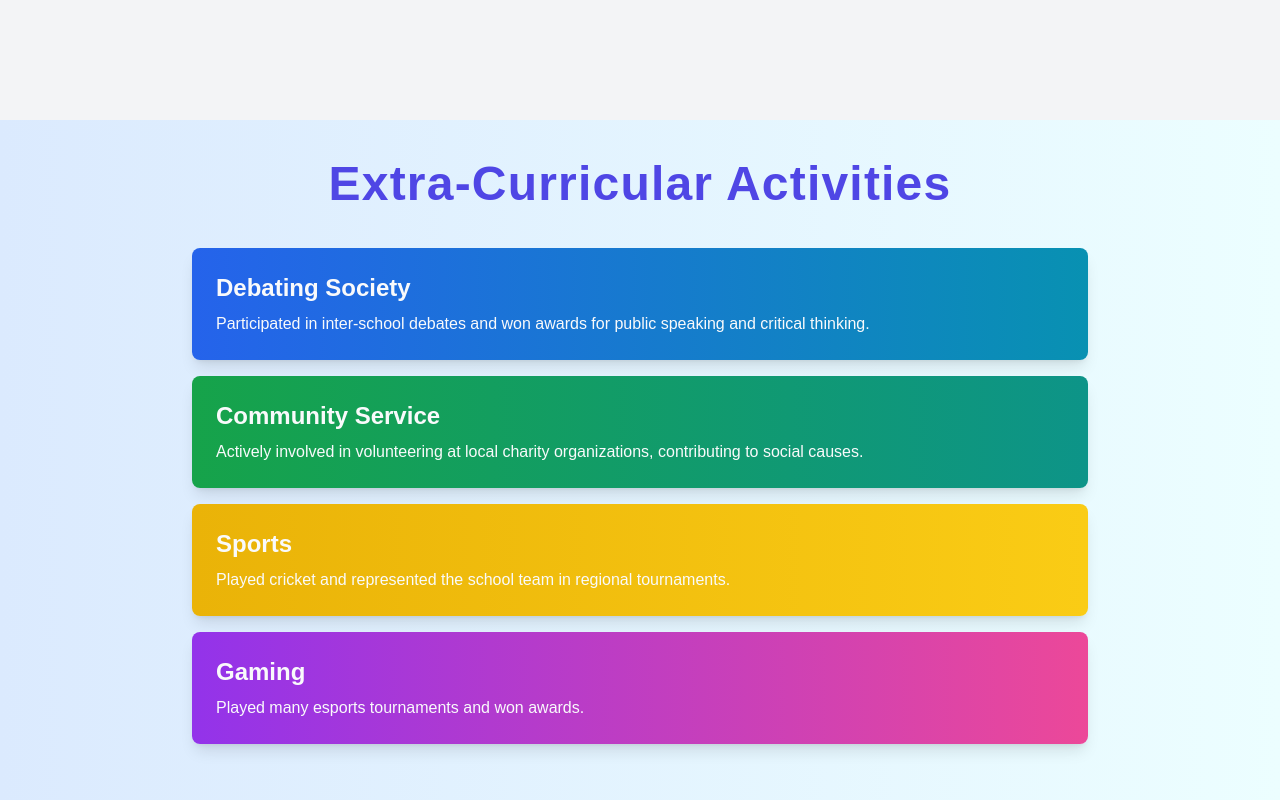
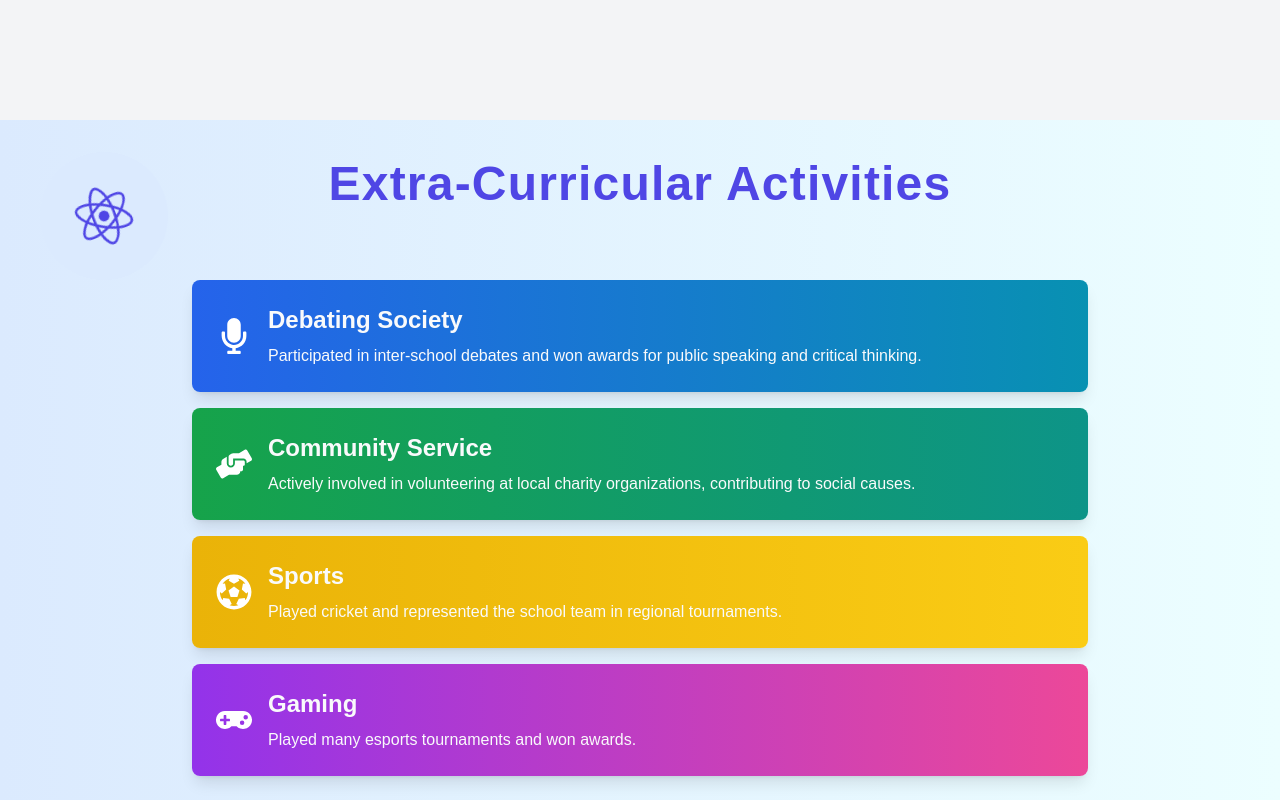
Before and after one commit to ZahidX/portfolio, a Next.js app in the folder portfolio/: page / in a window 1280 px wide. Shown: the part 4240-5040 px from the top of the page. Built offline with nearby package versions, Linux system fonts and the light colour scheme.

Commit message:
done color

```diff
--- a/portfolio/app/pages/Extra.js
+++ b/portfolio/app/pages/Extra.js
@@ -1,6 +1,7 @@
 "use client";
 
 import React, { useEffect, useRef } from "react";
+import { FaMicrophone, FaHandsHelping, FaFutbol, FaGamepad, FaReact } from "react-icons/fa";
 
 export default function ExtraCurricularPage() {
   const cardRefs = useRef([]);
@@ -37,23 +38,27 @@ export default function ExtraCurricularPage() {
       description:
         "Participated in inter-school debates and won awards for public speaking and critical thinking.",
       cardGradient: "bg-gradient-to-r from-blue-600 to-cyan-600", // Gradient color for the card
+      icon: <FaMicrophone className="text-4xl text-white" />,
     },
     {
       title: "Community Service",
       description:
         "Actively involved in volunteering at local charity organizations, contributing to social causes.",
       cardGradient: "bg-gradient-to-r from-green-600 to-teal-600",
+      icon: <FaHandsHelping className="text-4xl text-white" />,
     },
     {
       title: "Sports",
       description:
         "Played cricket and represented the school team in regional tournaments.",
       cardGradient: "bg-gradient-to-r from-yellow-500 to-yellow-400",
+      icon: <FaFutbol className="text-4xl text-white" />,
     },
     {
       title: "Gaming",
       description: "Played many esports tournaments and won awards.",
       cardGradient: "bg-gradient-to-r from-purple-600 to-pink-500",
+      icon: <FaGamepad className="text-4xl text-white" />,
     },
   ];
 
@@ -61,10 +66,30 @@ export default function ExtraCurricularPage() {
     <div className="relative min-h-screen bg-gradient-to-r from-blue-100 to-cyan-50 dark:bg-gradient-to-r dark:from-[#0E1628] dark:to-[#380643] overflow-x-hidden">
       {/* Page Heading */}
       <div className="relative z-10">
-        <h1 className="text-5xl font-extrabold text-center text-indigo-600 dark:text-indigo-400 mb-10 tracking-wide pt-10">
+        <h1 className="text-5xl font-extrabold text-center text-indigo-600 dark:text-indigo-400 -mb-14 tracking-wide pt-10">
           Extra-Curricular Activities
         </h1>
       </div>
+
+{/* React Icon Inside Card */}
+<div className="flex items-center justify-center h-32 w-32 rounded-full bg-blue-100 dark:bg-gray-800 ml-10">
+  <FaReact className="text-6xl text-indigo-600 dark:text-indigo-400 animate-rotate-icon" />
+</div>
+
+<style>{`
+  @keyframes rotateIcon {
+    0% {
+      transform: rotate(0deg);
+    }
+    100% {
+      transform: rotate(360deg);
+    }
+  }
+  .animate-rotate-icon {
+    animation: rotateIcon 10s linear infinite; /* Increased duration to 10s for slower rotation */
+  }
+`}</style>
+
 
       {/* Scroll Cards */}
       <div className="pb-10 relative mx-auto max-w-4xl space-y-4">
@@ -72,17 +97,29 @@ export default function ExtraCurricularPage() {
           <div
             key={index}
             ref={(el) => (cardRefs.current[index] = el)}
-            className={`relative p-6 rounded-lg shadow-lg transition-all duration-[800ms] ease-[cubic-bezier(0.25, 0.1, 0.25, 1)] ${section.cardGradient}`}
+            className={`relative flex items-center gap-4 p-6 rounded-lg shadow-lg transition-all duration-[800ms] ease-[cubic-bezier(0.25, 0.1, 0.25, 1)] ${section.cardGradient}`}
             style={{
               opacity: 0, // Hidden by default
               transform: "translateY(40px)", // Initial position
             }}
           >
-            <h2 className="text-2xl font-semibold text-gray-50">{section.title}</h2>
-            <p className="mt-2 text-base text-gray-50 font-medium ">{section.description}</p>
+
+
+            {/* Icon on the left */}
+            <div className="flex-shrink-0">{section.icon}</div>
+
+
+
+            {/* Content */}
+            <div>
+              <h2 className="text-2xl font-semibold text-gray-50">{section.title}</h2>
+              <p className="mt-2 text-base text-gray-50 font-medium">{section.description}</p>
+            </div>
           </div>
         ))}
       </div>
+
     </div>
+
   );
 }
```
